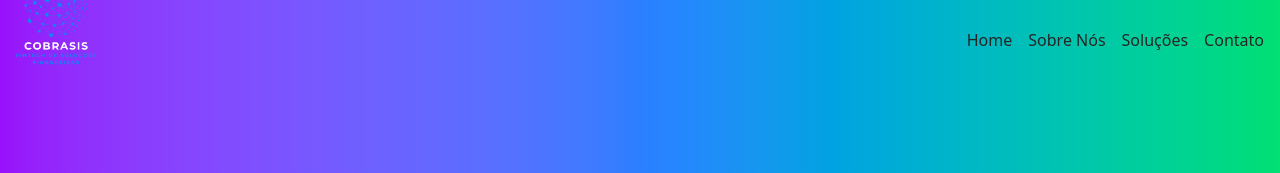
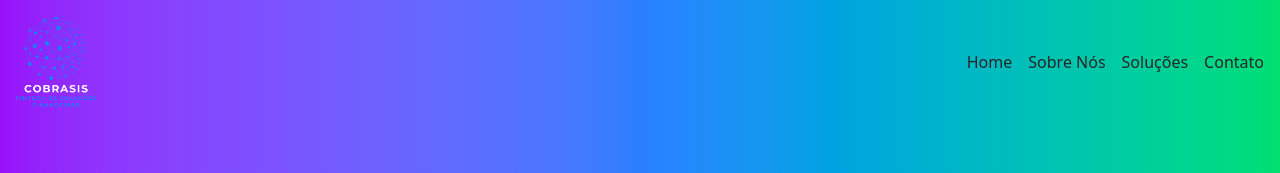
Before and after one commit to andersencypriano/Site-Cobrasis, a Next.js app: page / in a window 1280 px wide. Shown: the top 173 px of the page. Built offline with nearby package versions, Linux system fonts and the light colour scheme.

Commit message:
feat: style scrolled header

```diff
--- a/src/components/layout/Header.tsx
+++ b/src/components/layout/Header.tsx
@@ -11,14 +11,15 @@ export default function Header() {
 
   return (
     <div className="w-full fixed top-0 left-0 right-0 z-50 md:h-[auto]">
-        <div className={`relative h-20 mx-auto p-4 z-10 md:flex md:items-center md:justify-between md:rounded-lg transition-all duration-300 ${isScrolled ? 'md:bg-neutral-800' : 'md:bg-neutral-0'}`}>
+      <div className={`relative h-20 md:h-[auto] p-4 z-10 transition-all duration-300 ${isScrolled ? 'md:bg-gray-900' : 'md:bg-gray-0'} `}>
+        <div className="container relative mx-auto md:flex md:items-center md:justify-between">
           {/* Mobile menu - only show on mobile after hydration */}
           <div className="md:hidden absolute top-1/2 -translate-y-1/2">
             {isMobile && <HamburgerMenu />}
           </div>
 
           {/* Logo - centered on mobile, left on desktop */}
-            <div className="absolute left-1/2 -translate-x-1/2 top-1/2  -translate-y-1/2 md:relative md:left-auto md:translate-x-0">
+          <div className="absolute left-1/2 -translate-x-1/2 top-1/2  -translate-y-1/2 md:relative md:left-auto md:translate-x-0 md:top-[auto] md:translate-y-[auto]">
             <Logo width={80} height={91} />
           </div>
 
@@ -28,5 +29,6 @@ export default function Header() {
           </div>
         </div>
       </div>
+    </div>
   );
 }
```
Lines whose indentation alone changed are shown as unchanged.
